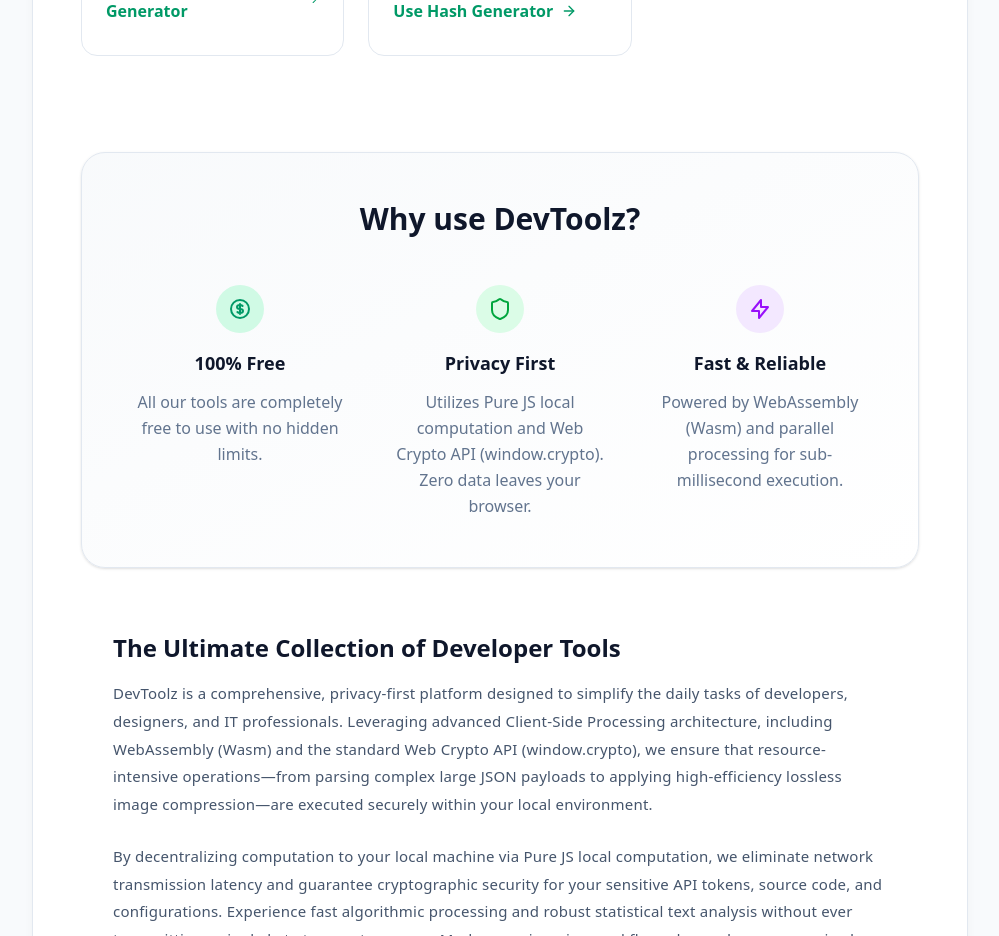
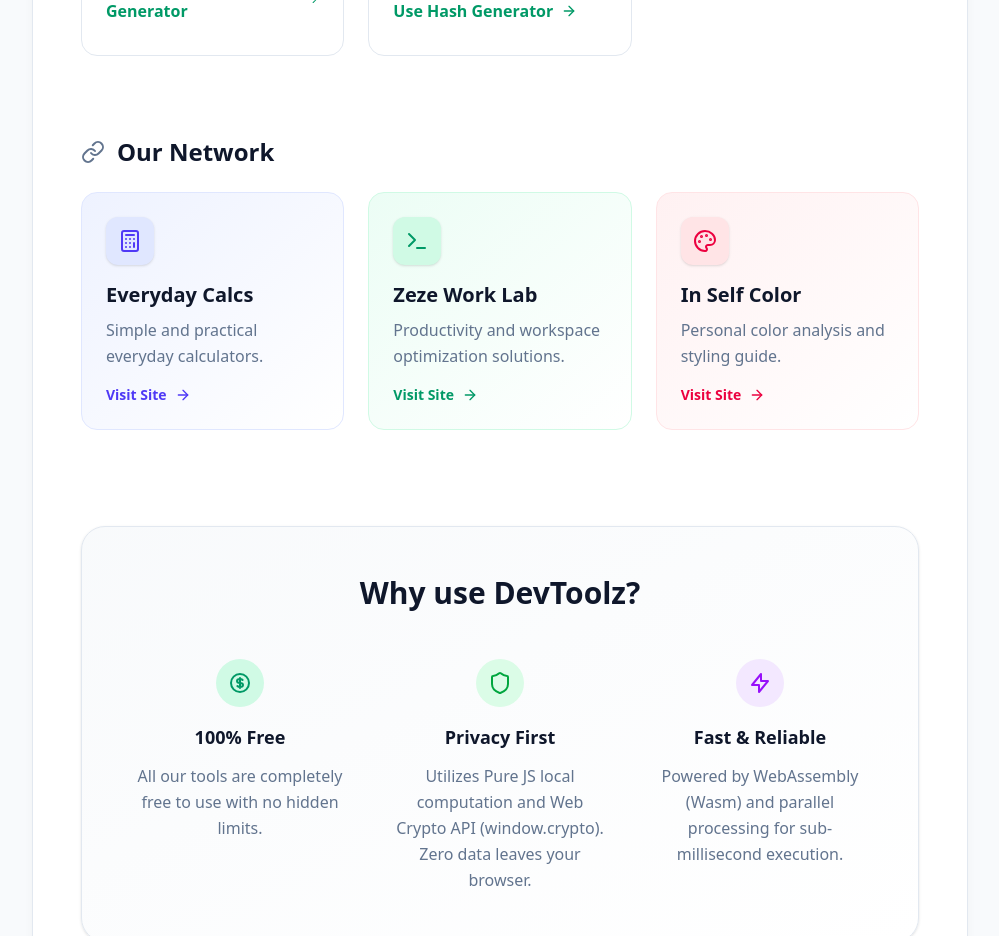
Before and after one commit to zezeStudio/DevToolz, a React (Vite) app: page / in a window 1280 px wide. Shown: the part 5360-6296 px from the top of the page, without its empty margins (280-1279 px from the left). Built offline with nearby package versions, Linux system fonts and the light colour scheme.

Commit message:
feat: add partner websites section to home page
Introduced a new "Partner Sites" section on the home page to showcase related developer tools, including internationalized labels and descriptions for better user discovery.

```diff
--- /dev/null
+++ b/replace_partner.cjs
@@ -0,0 +1,14 @@
+const fs = require('fs');
+
+let data = fs.readFileSync('src/lib/i18n.ts', 'utf8');
+
+data = data.replace(/"home\.partners\.zezelab": "Zeze Lab"/g, '"home.partners.everydaycalcs": "Everyday Calcs"');
+data = data.replace(/"home\.partners\.zezelab\.desc": "Innovative tech laboratory for cutting-edge solutions\."/g, '"home.partners.everydaycalcs.desc": "Simple and practical everyday calculators."');
+
+data = data.replace(/"home\.partners\.zezelab": "제제랩 \(Zeze Lab\)"/g, '"home.partners.everydaycalcs": "에브리데이 계산기 (Everyday Calcs)"');
+data = data.replace(/"home\.partners\.zezelab\.desc": "최첨단 솔루션을 위한 혁신적인 기술 연구소입니다\."/g, '"home.partners.everydaycalcs.desc": "일상생활에 필요한 다양하고 편리한 계산기 모음입니다."');
+
+data = data.replace(/"home\.partners\.zezelab\.desc": "最先端のソリューションを提供する革新的な技術ラボです\."/g, '"home.partners.everydaycalcs.desc": "日常生活に役立つ便利な計算機ツールです。"');
+
+fs.writeFileSync('src/lib/i18n.ts', data);
+console.log("Updated i18n.ts");
--- a/src/lib/i18n.ts
+++ b/src/lib/i18n.ts
@@ -4,6 +4,14 @@
 const resources = {
   en: {
     translation: {
+      "home.partners.title": "Our Network",
+      "home.partners.everydaycalcs": "Everyday Calcs",
+      "home.partners.everydaycalcs.desc": "Simple and practical everyday calculators.",
+      "home.partners.zezeworklab": "Zeze Work Lab",
+      "home.partners.zezeworklab.desc": "Productivity and workspace optimization solutions.",
+      "home.partners.inselfcolor": "In Self Color",
+      "home.partners.inselfcolor.desc": "Personal color analysis and styling guide.",
+
       "common.copy": "Copy Regex",
       "common.copied": "Copied!",
       "common.clear": "Clear",
@@ -1065,6 +1073,14 @@
   },
   ko: {
     translation: {
+      "home.partners.title": "파트너 사이트",
+      "home.partners.everydaycalcs": "에브리데이 계산기 (Everyday Calcs)",
+      "home.partners.everydaycalcs.desc": "일상생활에 필요한 다양하고 편리한 계산기 모음입니다.",
+      "home.partners.zezeworklab": "제제 워크랩 (Zeze Work Lab)",
+      "home.partners.zezeworklab.desc": "생산성 및 업무 공간 최적화 솔루션을 제공합니다.",
+      "home.partners.inselfcolor": "인셀프컬러 (In Self Color)",
+      "home.partners.inselfcolor.desc": "퍼스널 컬러 진단 및 스타일링 가이드.",
+
       "common.copy": "정규식 복사",
       "common.copied": "복사됨!",
       "common.clear": "지우기",
@@ -2116,6 +2132,14 @@
   },
   ja: {
     translation: {
+      "home.partners.title": "パートナーサイト",
+      "home.partners.everydaycalcs": "Everyday Calcs",
+      "home.partners.zezelab.desc": "最先端のソリューションを提供する革新的な技術ラボです。",
+      "home.partners.zezeworklab": "Zeze Work Lab",
+      "home.partners.zezeworklab.desc": "生産性とワークスペース最適化のソリューション。",
+      "home.partners.inselfcolor": "In Self Color",
+      "home.partners.inselfcolor.desc": "パーソナルカラー分析とスタイリングガイド。",
+
       "common.copy": "正規表現をコピー",
       "common.copied": "コピーしました！",
       "common.clear": "クリア",
--- a/src/pages/Home.tsx
+++ b/src/pages/Home.tsx
@@ -1,6 +1,6 @@
 import React, { useState, useMemo, useRef, useEffect } from 'react';
 import { Link, useParams } from 'react-router-dom';
-import { Code2, Key, Type, ArrowRight, Binary, Link as LinkIcon, Search, Shield, Terminal, FileText, FileJson, Palette, Fingerprint, Hash, Clock, QrCode, FileDiff, Image as ImageIcon, Bot, Braces, Layers } from 'lucide-react';
+import { Code2, Key, Type, ArrowRight, Binary, Link as LinkIcon, Search, Shield, Terminal, FileText, FileJson, Palette, Fingerprint, Hash, Clock, QrCode, FileDiff, Image as ImageIcon, Bot, Braces, Layers, Calculator } from 'lucide-react';
 import { SEO } from '../components/SEO';
 import { useTranslation } from 'react-i18next';
 
@@ -415,6 +415,60 @@
           </div>
         )}
 
+        {/* Partner Sites Section */}
+        <div className="mt-20 mb-8">
+          <div className="flex items-center mb-6">
+            <LinkIcon className="h-6 w-6 text-slate-500 dark:text-slate-400 mr-3" />
+            <h2 className="text-2xl font-bold text-slate-900 dark:text-slate-100">{t('home.partners.title')}</h2>
+          </div>
+          <div className="grid grid-cols-1 md:grid-cols-3 gap-6">
+            <a href="https://everydaycalcs.pages.dev" target="_blank" rel="noopener noreferrer" className="group relative bg-gradient-to-br from-indigo-50 to-white dark:from-indigo-900/20 dark:to-slate-800 border border-indigo-100 dark:border-indigo-800/50 rounded-2xl p-6 hover:shadow-lg hover:border-indigo-300 dark:hover:border-indigo-500/50 transition-all duration-300 flex flex-col h-full transform hover:-translate-y-1">
+              <div className="inline-flex p-3 rounded-xl bg-indigo-100 dark:bg-indigo-900/50 text-indigo-600 dark:text-indigo-400 mb-4 w-fit shadow-sm">
+                <Calculator className="h-6 w-6" />
+              </div>
+              <h3 className="text-xl font-bold text-slate-900 dark:text-slate-100 mb-2 group-hover:text-indigo-600 dark:group-hover:text-indigo-400 transition-colors">
+                {t('home.partners.everydaycalcs')}
+              </h3>
+              <p className="text-slate-500 dark:text-slate-400 flex-1 mb-4 leading-relaxed">
+                {t('home.partners.everydaycalcs.desc')}
+              </p>
+              <div className="flex items-center text-indigo-600 dark:text-indigo-400 font-bold mt-auto text-sm">
+                Visit Site <ArrowRight className="ml-2 h-4 w-4 group-hover:translate-x-2 transition-transform" />
+              </div>
+            </a>
+
+            <a href="https://www.zezeworklab.xyz" target="_blank" rel="noopener noreferrer" className="group relative bg-gradient-to-br from-emerald-50 to-white dark:from-emerald-900/20 dark:to-slate-800 border border-emerald-100 dark:border-emerald-800/50 rounded-2xl p-6 hover:shadow-lg hover:border-emerald-300 dark:hover:border-emerald-500/50 transition-all duration-300 flex flex-col h-full transform hover:-translate-y-1">
+              <div className="inline-flex p-3 rounded-xl bg-emerald-100 dark:bg-emerald-900/50 text-emerald-600 dark:text-emerald-400 mb-4 w-fit shadow-sm">
+                <Terminal className="h-6 w-6" />
+              </div>
+              <h3 className="text-xl font-bold text-slate-900 dark:text-slate-100 mb-2 group-hover:text-emerald-600 dark:group-hover:text-emerald-400 transition-colors">
+                {t('home.partners.zezeworklab')}
+              </h3>
+              <p className="text-slate-500 dark:text-slate-400 flex-1 mb-4 leading-relaxed">
+                {t('home.partners.zezeworklab.desc')}
+              </p>
+              <div className="flex items-center text-emerald-600 dark:text-emerald-400 font-bold mt-auto text-sm">
+                Visit Site <ArrowRight className="ml-2 h-4 w-4 group-hover:translate-x-2 transition-transform" />
+              </div>
+            </a>
+
+            <a href="https://inselfcolor.pages.dev" target="_blank" rel="noopener noreferrer" className="group relative bg-gradient-to-br from-rose-50 to-white dark:from-rose-900/20 dark:to-slate-800 border border-rose-100 dark:border-rose-800/50 rounded-2xl p-6 hover:shadow-lg hover:border-rose-300 dark:hover:border-rose-500/50 transition-all duration-300 flex flex-col h-full transform hover:-translate-y-1">
+              <div className="inline-flex p-3 rounded-xl bg-rose-100 dark:bg-rose-900/50 text-rose-600 dark:text-rose-400 mb-4 w-fit shadow-sm">
+                <Palette className="h-6 w-6" />
+              </div>
+              <h3 className="text-xl font-bold text-slate-900 dark:text-slate-100 mb-2 group-hover:text-rose-600 dark:group-hover:text-rose-400 transition-colors">
+                {t('home.partners.inselfcolor')}
+              </h3>
+              <p className="text-slate-500 dark:text-slate-400 flex-1 mb-4 leading-relaxed">
+                {t('home.partners.inselfcolor.desc')}
+              </p>
+              <div className="flex items-center text-rose-600 dark:text-rose-400 font-bold mt-auto text-sm">
+                Visit Site <ArrowRight className="ml-2 h-4 w-4 group-hover:translate-x-2 transition-transform" />
+              </div>
+            </a>
+          </div>
+        </div>
+
         {/* Why Choose Us Section */}
         <div className="mt-24 bg-gradient-to-br from-slate-50 to-white dark:from-slate-800 dark:to-slate-900 rounded-3xl p-8 md:p-12 border border-slate-200 dark:border-slate-800 shadow-sm text-center">
           <h2 className="text-3xl font-bold text-slate-900 dark:text-slate-100 mb-12">{t('home.why.title')}</h2>
--- /dev/null
+++ b/update_i18n_3.cjs
@@ -0,0 +1,47 @@
+const fs = require('fs');
+
+const data = fs.readFileSync('src/lib/i18n.ts', 'utf8');
+
+const keysToAdd = {
+  en: {
+    "home.partners.title": "Our Network",
+    "home.partners.zezelab": "Zeze Lab",
+    "home.partners.zezelab.desc": "Innovative tech laboratory for cutting-edge solutions.",
+    "home.partners.zezeworklab": "Zeze Work Lab",
+    "home.partners.zezeworklab.desc": "Productivity and workspace optimization solutions.",
+    "home.partners.inselfcolor": "In Self Color",
+    "home.partners.inselfcolor.desc": "Personal color analysis and styling guide."
+  },
+  ko: {
+    "home.partners.title": "파트너 사이트",
+    "home.partners.zezelab": "제제랩 (Zeze Lab)",
+    "home.partners.zezelab.desc": "최첨단 솔루션을 위한 혁신적인 기술 연구소입니다.",
+    "home.partners.zezeworklab": "제제 워크랩 (Zeze Work Lab)",
+    "home.partners.zezeworklab.desc": "생산성 및 업무 공간 최적화 솔루션을 제공합니다.",
+    "home.partners.inselfcolor": "인셀프컬러 (In Self Color)",
+    "home.partners.inselfcolor.desc": "퍼스널 컬러 진단 및 스타일링 가이드."
+  },
+  ja: {
+    "home.partners.title": "パートナーサイト",
+    "home.partners.zezelab": "Zeze Lab",
+    "home.partners.zezelab.desc": "最先端のソリューションを提供する革新的な技術ラボです。",
+    "home.partners.zezeworklab": "Zeze Work Lab",
+    "home.partners.zezeworklab.desc": "生産性とワークスペース最適化のソリューション。",
+    "home.partners.inselfcolor": "In Self Color",
+    "home.partners.inselfcolor.desc": "パーソナルカラー分析とスタイリングガイド。"
+  }
+};
+
+let updatedData = data;
+
+Object.keys(keysToAdd).forEach(lang => {
+  const marker = `${lang}: {\n    translation: {`;
+  let replacement = `${marker}\n`;
+  for (const [key, value] of Object.entries(keysToAdd[lang])) {
+    replacement += `      "${key}": "${value}",\n`;
+  }
+  updatedData = updatedData.replace(marker, replacement);
+});
+
+fs.writeFileSync('src/lib/i18n.ts', updatedData);
+console.log("Updated i18n.ts");
```
